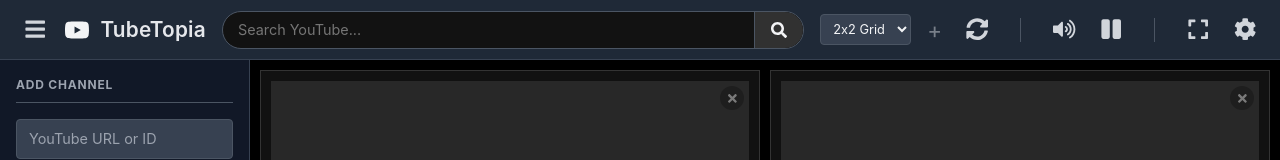
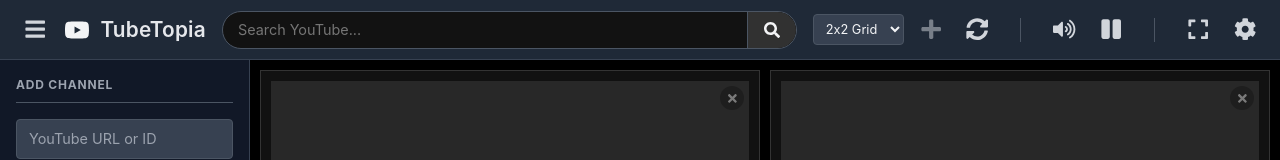
Before and after one commit to Phalegethon/tube-topia, a Next.js app: page / in a window 1280 px wide. Shown: the top 160 px of the page. Built offline with nearby package versions, Linux system fonts and the light colour scheme.

Commit message:
Replace '+' with icon in Add Cell button for improved UI clarity

```diff
--- a/src/app/page.tsx
+++ b/src/app/page.tsx
@@ -463,7 +463,7 @@ export default function Home() {
                                 ))}
                             </LayoutSelect>
                             <AddCellButton onClick={addEmptyCell} title="Add Cell" disabled={isMaxCells}>
-                                +
+                                <FaPlus />
                             </AddCellButton>
                             <ResetLayoutButton onClick={resetCurrentLayout} title="Reset Grid Layout">
                                 <FaSyncAlt />
```
